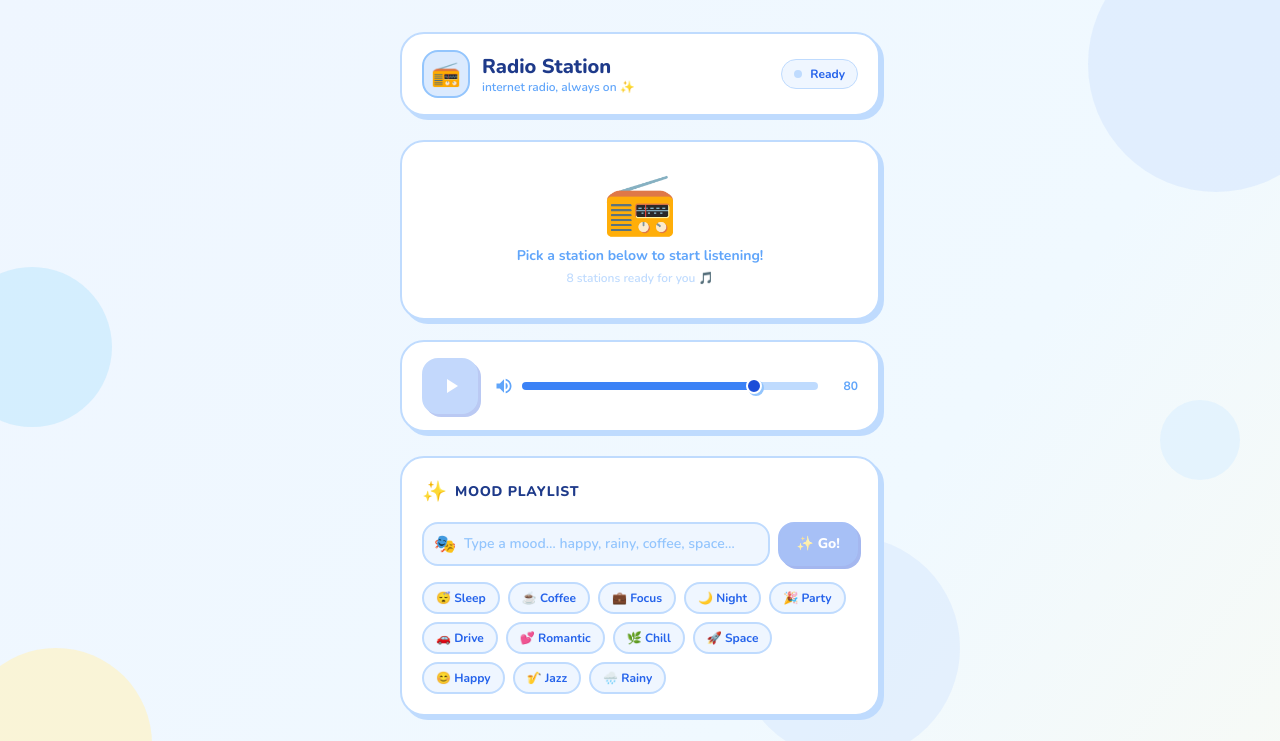
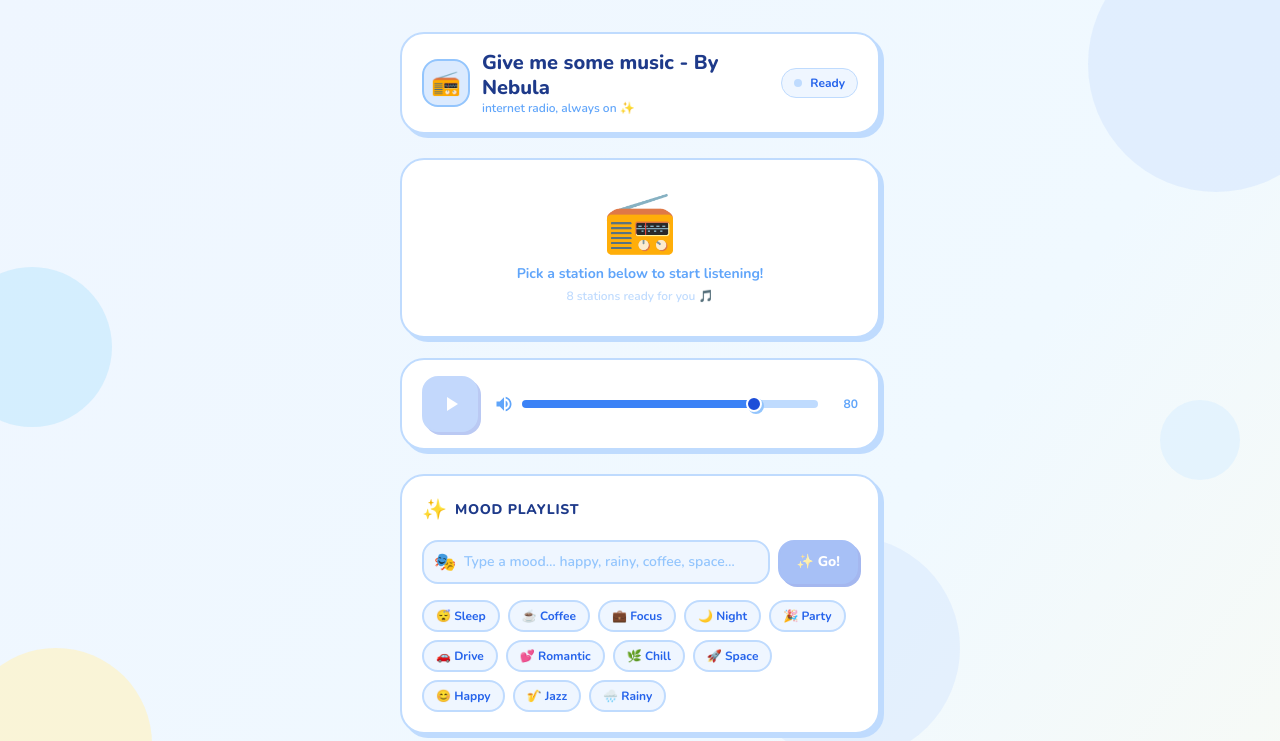
Before and after one commit to Yanan1231/Radio, a React (Vite) app: page / in a window 1280 px wide. Shown: the top 741 px of the page. Built offline with nearby package versions, Linux system fonts and the light colour scheme.

Commit message:
Rename app to "Give me some music - By Nebula"
https://claude.ai/code/session_01UEpfReQndpKQzVtVktneGp

```diff
--- a/index.html
+++ b/index.html
@@ -4,7 +4,7 @@
     <meta charset="UTF-8" />
     <link rel="icon" type="image/svg+xml" href="/radio-icon.svg" />
     <meta name="viewport" content="width=device-width, initial-scale=1.0" />
-    <title>Radio Station</title>
+    <title>Give me some music - By Nebula</title>
     <link rel="preconnect" href="https://fonts.googleapis.com" />
     <link rel="preconnect" href="https://fonts.gstatic.com" crossorigin />
     <link href="https://fonts.googleapis.com/css2?family=Nunito:wght@400;600;700;800;900&display=swap" rel="stylesheet" />
--- a/src/App.tsx
+++ b/src/App.tsx
@@ -67,7 +67,7 @@ export default function App() {
             📻
           </div>
           <div>
-            <h1 className="text-xl font-extrabold text-blue-900 leading-tight">Radio Station</h1>
+            <h1 className="text-xl font-extrabold text-blue-900 leading-tight">Give me some music - By Nebula</h1>
             <p className="text-xs text-blue-400 font-semibold">internet radio, always on ✨</p>
           </div>
           <div className="ml-auto flex items-center gap-2 bg-blue-50 rounded-full px-3 py-1.5 border border-blue-200">
```
Also changed, not shown: 1 other file (tests, documents, lock files or other folders).
